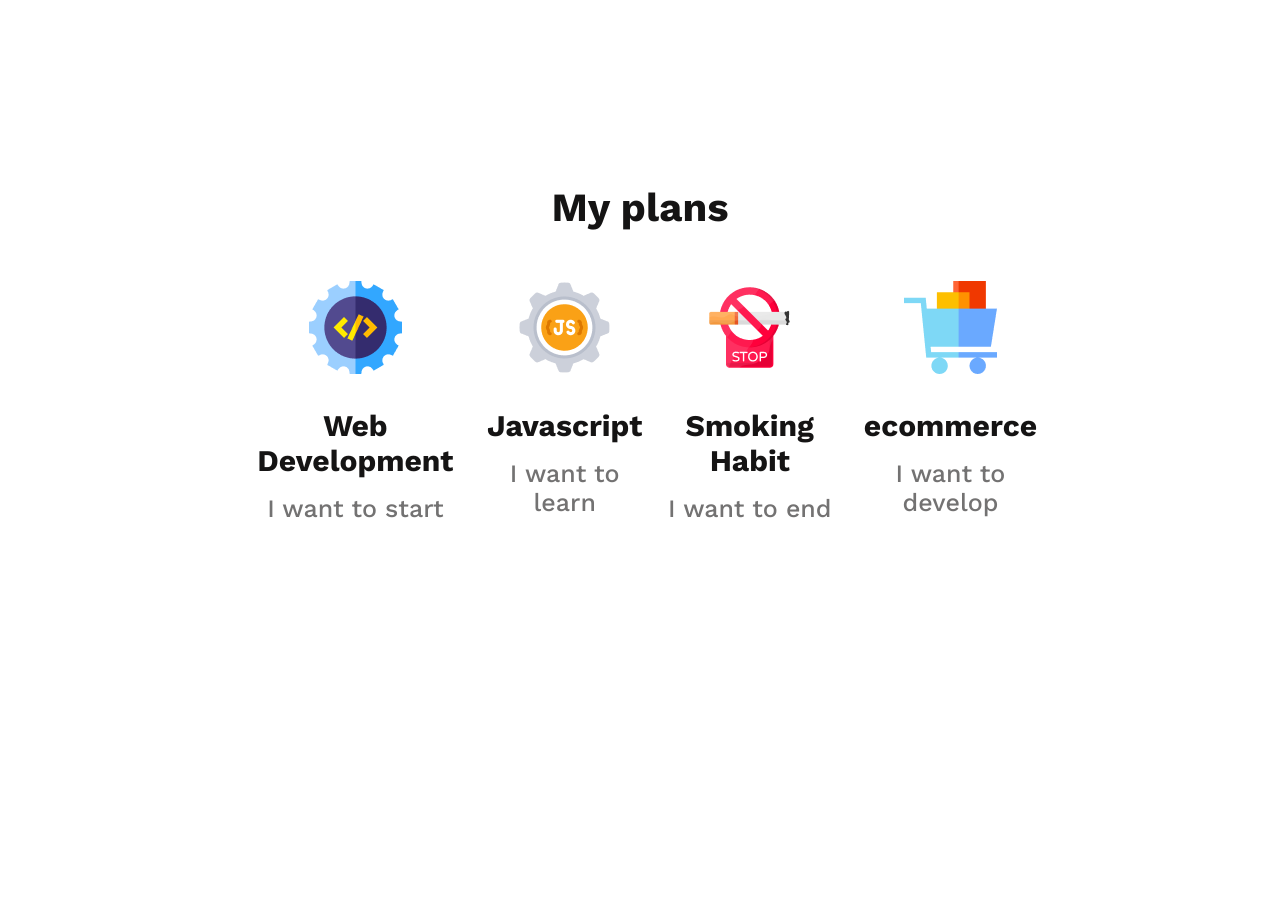
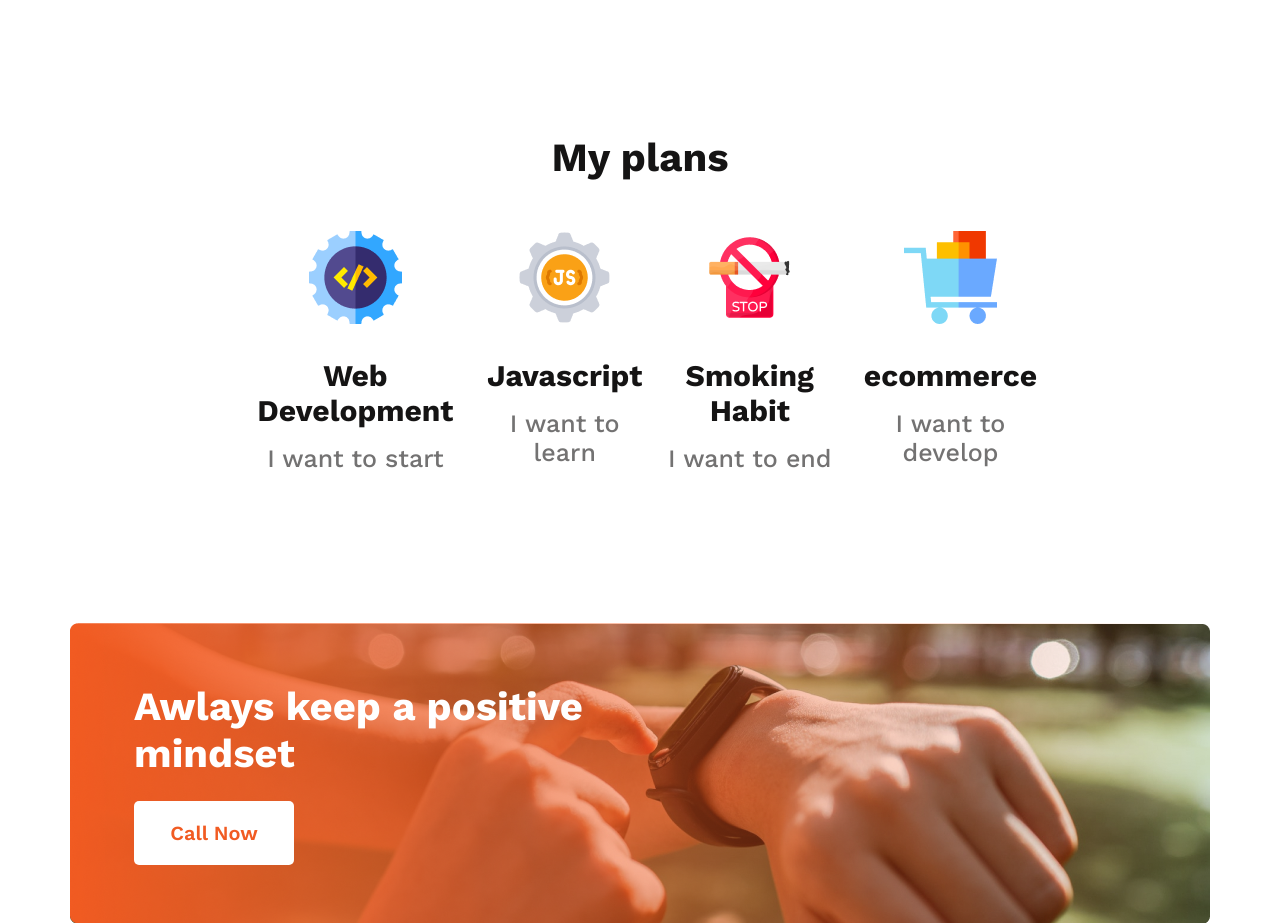
Before and after one commit to MASS-tech-ltd/New-year-new-me, a plain HTML site: page index.html in a window 1280 px wide. Shown: the part 1840-2763 px from the top of the page. Before the commit the page ends 2363 px from the top, so only its background shows below. Drawn offline with nearby package versions, Linux system fonts and the light colour scheme.

Commit message:
Call Now section complete

```diff
--- a/index.html
+++ b/index.html
@@ -88,6 +88,15 @@
                 </div>
              </section>
             <!-- My plans section end -->
+
+            <!-- Call Now section start -->
+            <section class="call-now-container">
+                <div class="call-now-banner">
+                    <h1>Awlays keep a positive mindset</h1>
+                    <button>Call Now</button>
+                </div>
+            </section>
+            <!-- Call Now section end -->
         </main>
         <footer>
 
--- a/styles/style.css
+++ b/styles/style.css
@@ -134,7 +134,7 @@ body{
 /* My plans section CSS */
 
 .my-plans-container{
-    margin: 200px 230px 0 230px;
+    margin: 150px 230px 0 230px;
 }
 
 .my-plans-title{
@@ -172,3 +172,39 @@ body{
     font-style: normal;
     font-weight: 500;
 }
+
+/* Call now section CSS */
+
+.call-now-container{
+    margin-top: 150px;
+}
+
+.call-now-banner{
+    width: 1140px;
+    height: 300px;
+    background-image:url(/images/gradient2.png),url(/images/watch.png);
+    margin: 0 auto;
+}
+
+.call-now-banner h1{
+    width: 459px;
+    color: #FFF;
+    font-family: "Work Sans";
+    font-size: 40px;
+    font-weight: 700;
+    padding: 60px 0 24px 64px;
+}
+
+.call-now-banner button{
+    width: 160px;
+    height: 64px;
+    border-radius: 5px;
+    background: #FFF;
+    color: #F15B22;
+    text-align: center;
+    font-family: "Work Sans";
+    font-size: 20px;
+    font-weight: 600;
+    border: none;
+    margin-left: 64px;
+}
```
